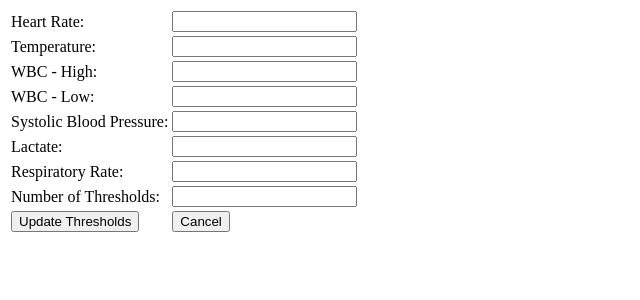
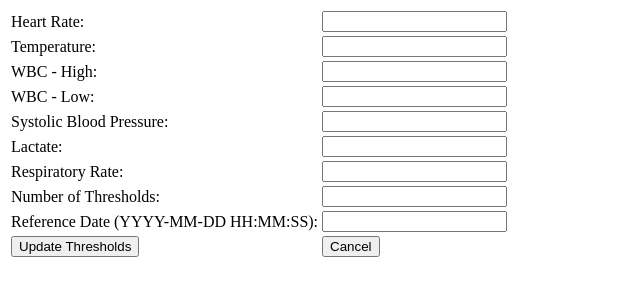
Before and after one commit to bchiang20/CIS400, a PHP site: page /editThresholds.php in a window 1280 px wide. Shown: the top 300 px of the page, without its empty margins (0-640 px from the left). Run offline with PHP 8.4, Linux system fonts and the light colour scheme; data that the repository does not hold is empty.

Commit message:
added ability to change reference date

```diff
--- a/editThresholds.php
+++ b/editThresholds.php
@@ -10,8 +10,11 @@
 				var lactate = document.getElementById("lactate").value;
 				var resp = document.getElementById("resp").value;
 				var limit = document.getElementById("limit").value;
+				var date = document.getElementById("date").value;
 
-				if(hr.length == 0 || temp.length == 0 || wbc_high.length == 0 || wbc_low.length == 0 || sys_bp.length == 0 || lactate.length == 0 || resp.length == 0 || limit.length == 0) {
+
+
+				if(hr.length == 0 || temp.length == 0 || wbc_high.length == 0 || wbc_low.length == 0 || sys_bp.length == 0 || lactate.length == 0 || resp.length == 0 || limit.length == 0 || date.length==0) {
 					alert("Please fill in all thresholds");
 					return;
 				}
@@ -34,7 +37,7 @@
 				}
 
 				var query = "hr=" + hr + "&temp=" + temp + "&wbc_high=" + wbc_high + "&wbc_low=" + wbc_low +
-				"&sys_bp=" + sys_bp + "&lactate=" + lactate + "&resp=" + resp + "&limit=" + limit;
+				"&sys_bp=" + sys_bp + "&lactate=" + lactate + "&resp=" + resp + "&limit=" + limit + "&date="+date;
 				xmlhttp.open("GET", "editThresholds_process.php?" + query, true);
 				xmlhttp.send(null);
 			}
@@ -84,6 +87,11 @@
 						<td><label> Number of Thresholds: </label></td>
 						<td><input type="text" id="limit"/></td>
 					</tr>
+					<tr>
+						<td><label> Reference Date (YYYY-MM-DD HH:MM:SS): </label></td>
+						<td><input type="text" id="date"/></td>
+					</tr>
+
 					<?php
 						$db_username = "brchiang";
 						$db_password = "sepsis";
@@ -130,7 +138,11 @@
 						$row = mysql_fetch_array($thresholds);
 						$limit = $row['value'];
 
-						echo "<script type=\"text/javascript\">document.getElementById(\"heart_rate\").value='".$hr."';document.getElementById(\"temp\").value='".$tempC."';document.getElementById(\"wbc_high\").value='".$wbc_high."';document.getElementById(\"wbc_low\").value='".$wbc_low."';document.getElementById(\"sys_bp\").value='".$sys_bp."';document.getElementById(\"lactate\").value='".$lactate."';document.getElementById(\"resp\").value='".$resp."';document.getElementById(\"limit\").value='".$limit."';</script>";
+						$thresholds = mysql_query("SELECT curr_date FROM date WHERE id = 1");
+						$row = mysql_fetch_array($thresholds);
+						$date = $row['curr_date'];
+
+						echo "<script type=\"text/javascript\">document.getElementById(\"heart_rate\").value='".$hr."';document.getElementById(\"temp\").value='".$tempC."';document.getElementById(\"wbc_high\").value='".$wbc_high."';document.getElementById(\"wbc_low\").value='".$wbc_low."';document.getElementById(\"sys_bp\").value='".$sys_bp."';document.getElementById(\"lactate\").value='".$lactate."';document.getElementById(\"resp\").value='".$resp."';document.getElementById(\"limit\").value='".$limit."';document.getElementById(\"date\").value='".$date."';</script>";
 					?>
 					<tr>
 						<td><input type="button" onclick="formsubmit()" value="Update Thresholds" /></td>
--- a/editThresholds_process.php
+++ b/editThresholds_process.php
@@ -18,6 +18,8 @@ $sys_bp = $_GET["sys_bp"];
 $lactate = $_GET["lactate"];
 $resp = $_GET["resp"];
 $limit = $_GET["limit"];
+$date = $_GET["date"];
+//echo $date;
 
 //update current_threshold table
 mysql_query("UPDATE current_thresholds SET value = " . $hr . " WHERE threshold_name = 'heart_rate'");
@@ -28,6 +30,7 @@ mysql_query("UPDATE current_thresholds SET value = " . $sys_bp . " WHERE thresho
 mysql_query("UPDATE current_thresholds SET value = " . $lactate . " WHERE threshold_name = 'lactate'");
 mysql_query("UPDATE current_thresholds SET value = " . $resp . " WHERE threshold_name = 'resp'");
 mysql_query("UPDATE current_thresholds SET value = " . $limit . " WHERE threshold_name = 'limit'");
+mysql_query("UPDATE date SET curr_date = '" . $date . "' WHERE id = 1");
 
 //drop current tables
 /*mysql_query("DROP TABLE temp");
```
Also changed, not shown: home.php (+12 -5 lines).
